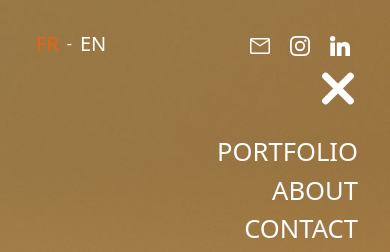
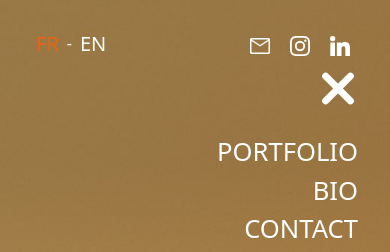
Before and after one commit to FleuryCode/FleuryPhotography, a React (Create React App) app: page / in a window 390 px wide. Both pictures are taken after a click on the element 329 px from the left and 93 px from the top of the page. Shown: the top 252 px of the page. Built offline with nearby package versions, Linux system fonts and the light colour scheme.

Commit message:
Mobile nav now FR friendly.

```diff
--- a/src/components/navigation/navigation.component.jsx
+++ b/src/components/navigation/navigation.component.jsx
@@ -96,7 +96,7 @@ const Navigation = ({ language, setLanguage }) => {
                     </div>
                     <div className={`${menuOpen ? 'd-flex' : 'd-none'} mobileNavLinks`}>
                         <Link className="mobileNavItem" to={'/portfolio'}>PORTFOLIO</Link>
-                        <Link className="mobileNavItem" to={'/about'}>ABOUT</Link>
+                        <Link className="mobileNavItem" to={'/about'}>{(language === 'FR') ? 'BIO' : 'ABOUT'}</Link>
                         <Link className="mobileNavItem" to={'/contact'}>CONTACT</Link>
                     </div>
                 </div>
--- a/src/pages/homePage/homePage.page.jsx
+++ b/src/pages/homePage/homePage.page.jsx
@@ -9,6 +9,7 @@ const Homepage = ({ language }) => {
     let endAnim = true;
 
     useEffect(() => {
+        // Resetting Classes
         const foodActive = document.querySelector('.hero1');
         const drinkDeactive = document.querySelector('.hero2');
         const productDeactive = document.querySelector('.hero3');
```
